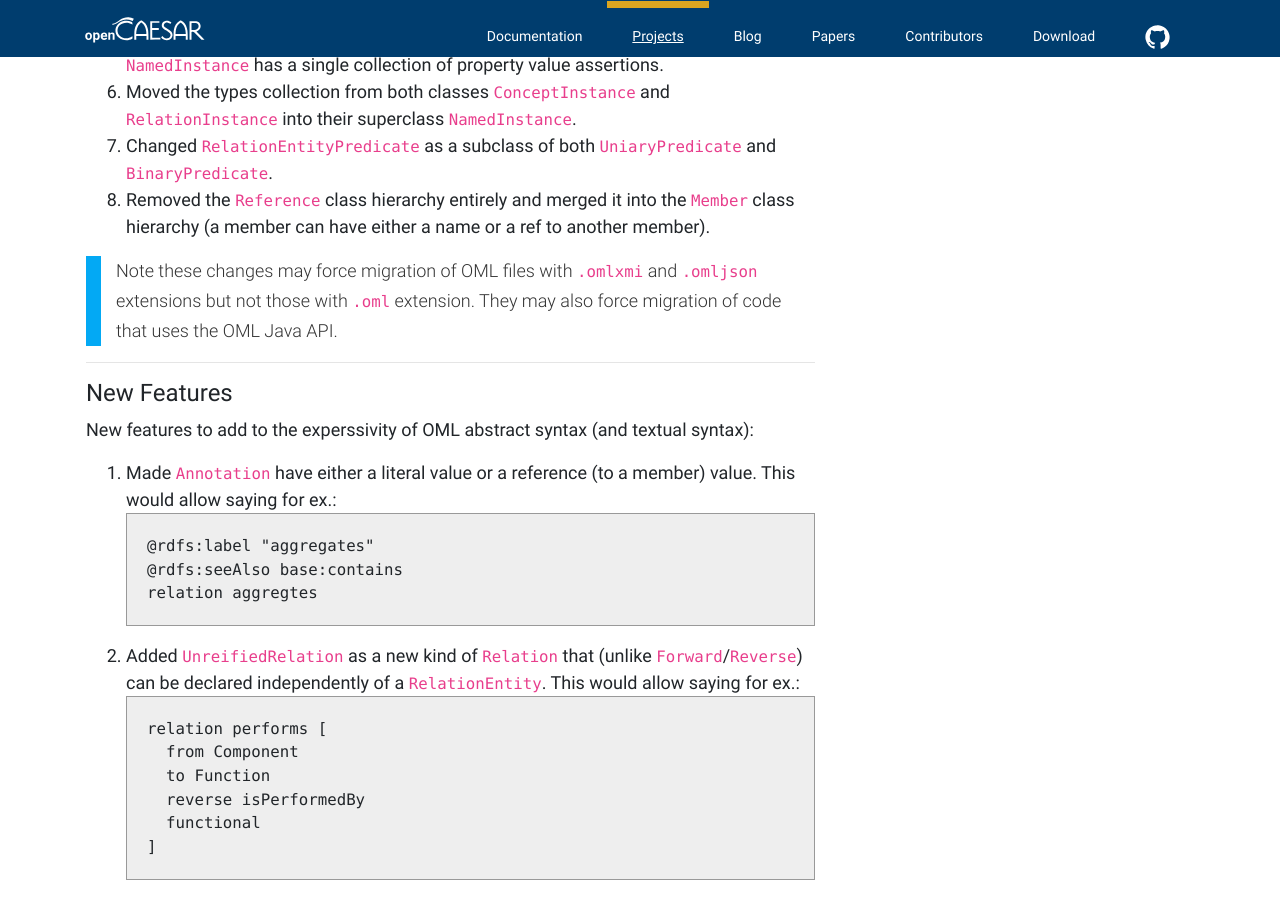
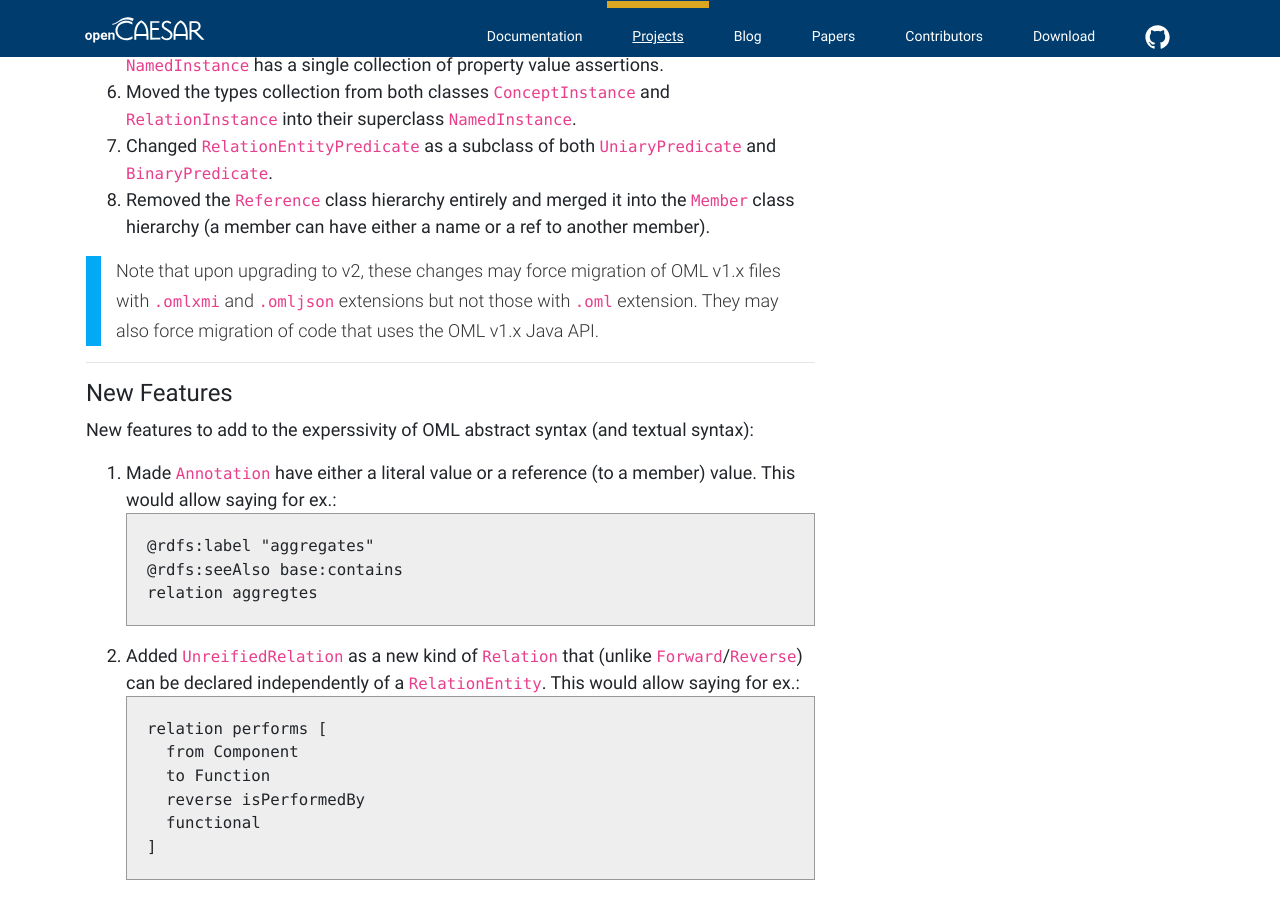
Before and after one commit to opencaesar/opencaesar.github.io, a Jekyll site: the page built from _projects/2023-2-1-OML-v2.md, in a window 1280 px wide and 900 px high, scrolled down 1093 px. Built offline with Jekyll 4.4.1, drawn with Linux system fonts in a browser that asks for light colours; nearby versions of some CDN libraries.

Commit message:
add post

```diff
--- a/_projects/2023-2-1-OML-v2.md
+++ b/_projects/2023-2-1-OML-v2.md
@@ -27,7 +27,7 @@
 1. Changed `RelationEntityPredicate` as a subclass of both `UniaryPredicate` and `BinaryPredicate`.
 1. Removed the `Reference` class hierarchy entirely and merged it into the `Member` class hierarchy (a member can have either a name or a ref to another member).
 
-> Note these changes may force migration of OML files with `.omlxmi` and `.omljson` extensions but not those with `.oml` extension. They may also force migration of code that uses the OML Java API.
+> Note that upon upgrading to v2, these changes may force migration of OML v1.x files with `.omlxmi` and `.omljson` extensions but not those with `.oml` extension. They may also force migration of code that uses the OML v1.x Java API.
 
 ---
 
```
